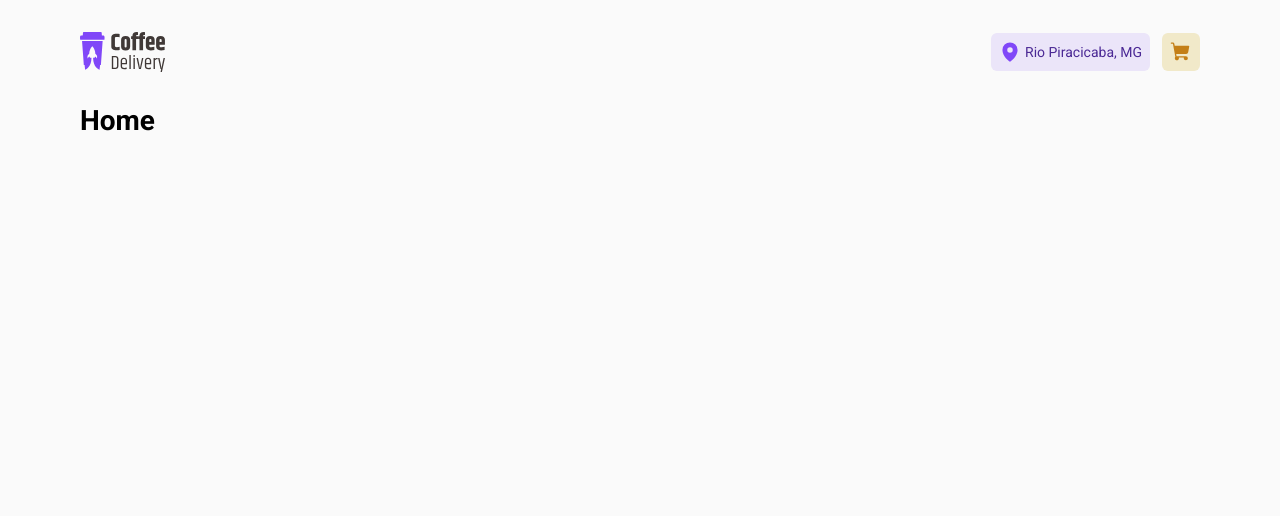
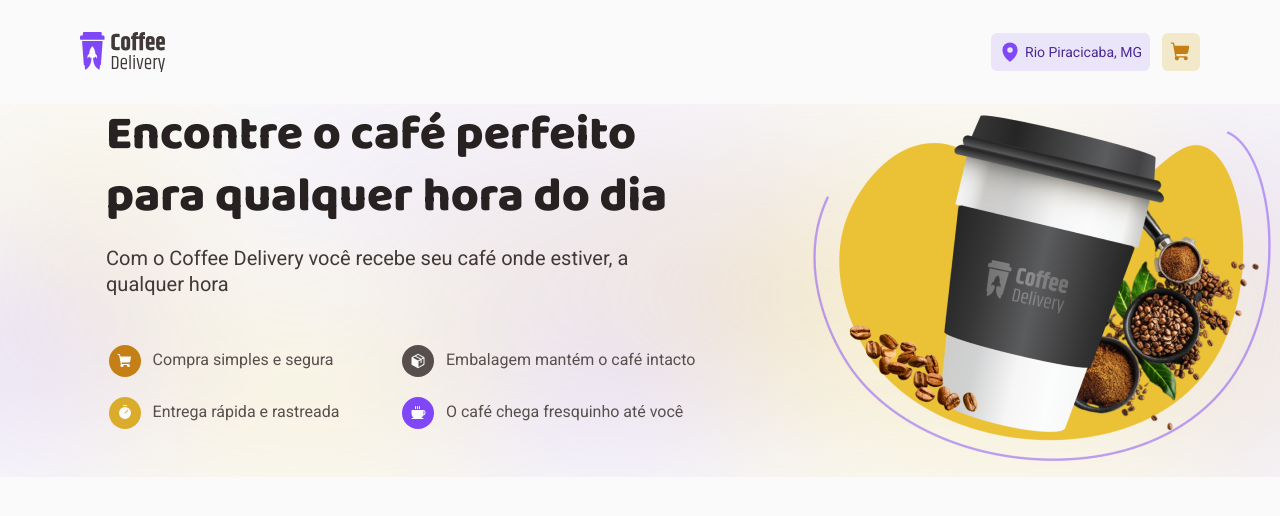
Before and after one commit to gustavocotalima/coffee-delivery, a React (Vite) app: page / in a window 1280 px wide. Shown: the top 516 px of the page. Built offline with nearby package versions, Linux system fonts and the light colour scheme.

Commit message:
start home intro

```diff
--- a/src/components/Header/styles.ts
+++ b/src/components/Header/styles.ts
@@ -1,6 +1,8 @@
 import styled from 'styled-components'
 
 export const HeaderContainer = styled.header`
+  max-width: 70rem;
+  width: 100%;
   display: flex;
   align-items: center;
   justify-content: space-between;
--- a/src/layouts/DefaultLayout/styles.ts
+++ b/src/layouts/DefaultLayout/styles.ts
@@ -1,9 +1,10 @@
 import styled from 'styled-components'
 
 export const LayoutContainer = styled.div`
-  max-width: 70rem;
+  //max-width: 70rem;
 
   display: flex;
   flex-direction: column;
-  margin: auto;
+  align-items: center;
+  //margin: auto;
 `
--- a/src/pages/Home/index.tsx
+++ b/src/pages/Home/index.tsx
@@ -1,7 +1,53 @@
+import { Coffee, Package, ShoppingCart, Timer } from 'phosphor-react'
+import { useTheme } from 'styled-components'
+import homeImage from '../../assets/coffee-home-image.png'
+import { HomeContainer, IntroItem, IntroText } from './styles'
+
 export function Home() {
+  const { color } = useTheme()
   return (
-    <div>
-      <h1>Home</h1>
-    </div>
+    <HomeContainer>
+      <IntroText>
+        <h1>Encontre o café perfeito para qualquer hora do dia</h1>
+        <p>
+          Com o Coffee Delivery você recebe seu café onde estiver, a qualquer
+          hora
+        </p>
+        <div>
+          <IntroItem color={color.yellowDark}>
+            <span>
+              <ShoppingCart size={16} weight="fill" />
+            </span>
+            Compra simples e segura
+          </IntroItem>
+
+          <IntroItem color={color.text}>
+            <span>
+              <Package size={16} weight="fill" />
+            </span>
+            Embalagem mantém o café intacto
+          </IntroItem>
+
+          <IntroItem color={color.yellow}>
+            <span>
+              <Timer size={16} weight="fill" />
+            </span>
+            Entrega rápida e rastreada
+          </IntroItem>
+          <IntroItem color={color.purple}>
+            <span>
+              <Coffee size={16} weight="fill" />
+            </span>
+            O café chega fresquinho até você
+          </IntroItem>
+        </div>
+      </IntroText>
+      <div>
+        <img
+          src={homeImage}
+          alt="Imagem de um copo de café com a marca Coffee Delivery com alguns tipos de café ao fundo"
+        />
+      </div>
+    </HomeContainer>
   )
 }
--- /dev/null
+++ b/src/pages/Home/styles.ts
@@ -0,0 +1,67 @@
+import styled from 'styled-components'
+import introBackground from '../../assets/intro-bg.svg'
+
+export const HomeContainer = styled.div`
+  display: flex;
+  justify-content: space-between;
+  //max-width: 70rem;
+  width: 100%;
+  align-items: center;
+  background: url(${introBackground}) no-repeat center;
+`
+export const IntroText = styled.div`
+  display: flex;
+  flex-direction: column;
+  align-items: center;
+  justify-content: center;
+  width: 100%;
+  max-width: 37rem;
+  margin: 0 auto;
+
+  h1 {
+    font-family: 'Baloo 2', cursive;
+    font-weight: 800;
+    font-size: ${(props) => props.theme.text.titleXL};
+    line-height: 130%;
+    color: ${(props) => props.theme.color.title};
+  }
+
+  p {
+    font-weight: 400;
+    font-size: ${(props) => props.theme.text.textRegularL};
+    line-height: 130%;
+    margin-top: 1rem;
+    color: ${(props) => props.theme.color.subtitle};
+  }
+
+  div {
+    margin: 3rem 0;
+    display: grid;
+    grid-template-columns: 1fr 1fr;
+    row-gap: 1.25rem;
+    justify-items: start;
+  }
+`
+
+interface IntroItemProps {
+  color: string
+}
+
+export const IntroItem = styled.a<IntroItemProps>`
+  display: flex;
+  align-items: center;
+  gap: 0.75rem;
+  font-size: ${(props) => props.theme.text.textRegularM};
+  color: ${(props) => props.theme.color.text};
+  text-decoration: none;
+  border: 0;
+  border-radius: 6px;
+  line-height: 130%;
+  span {
+    color: ${(props) => props.theme.color.background};
+    background: ${({ color }) => color};
+    padding: 0.5rem;
+    border-radius: 999px;
+    line-height: 0%;
+  }
+`
```
Also changed, not shown: src/assets/coffee-home-image.png (added), src/assets/intro-bg.svg (added).
